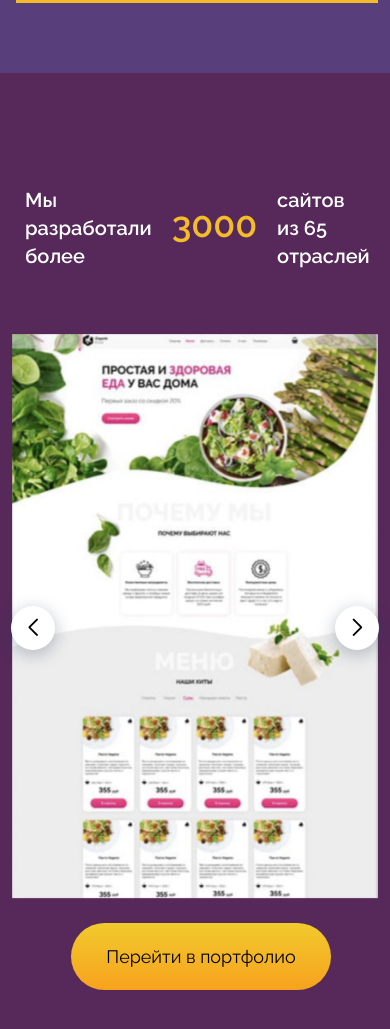
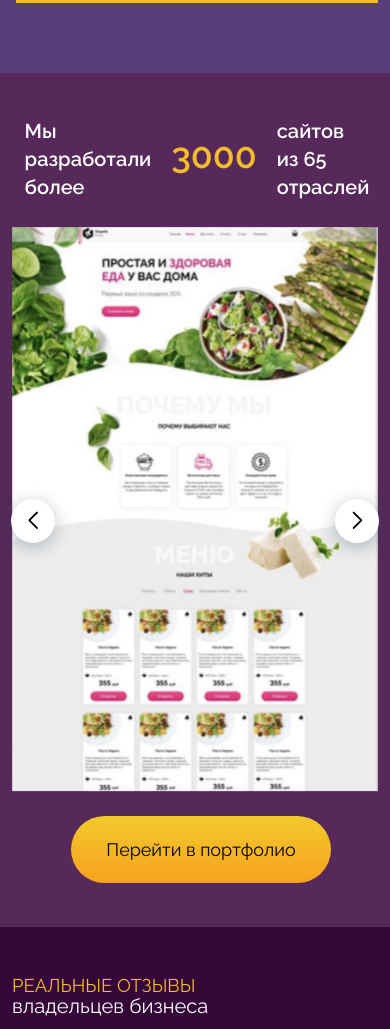
Before and after one commit to manfan7/111111, a plain HTML site: page index.html in a window 390 px wide. Shown: the part 3591-4620 px from the top of the page. Drawn offline with Linux system fonts and the light colour scheme; files whose address does not match are found by name.

Commit message:
Update app.a2f5a8bee39c82afbe4d.css

```diff
--- a/assets/css/app.a2f5a8bee39c82afbe4d.css
+++ b/assets/css/app.a2f5a8bee39c82afbe4d.css
@@ -3336,6 +3336,15 @@ footer .wrapper .column.cont .hidden:last-of-type {
 @media (max-width: 414px) {
   .portfolio__header-wrapper {
     gap: 20px;
+   align-items: center;
+    justify-content: center;
+    width: 85%;
+  }
+  .portfolio .wrapper {
+    padding: 19px 10px 27px 10px;
+  }
+  .portfolio__header {
+    min-height: 16vh;
   }
   .portfolio__header h3 {
     margin-right: 0px;
```
